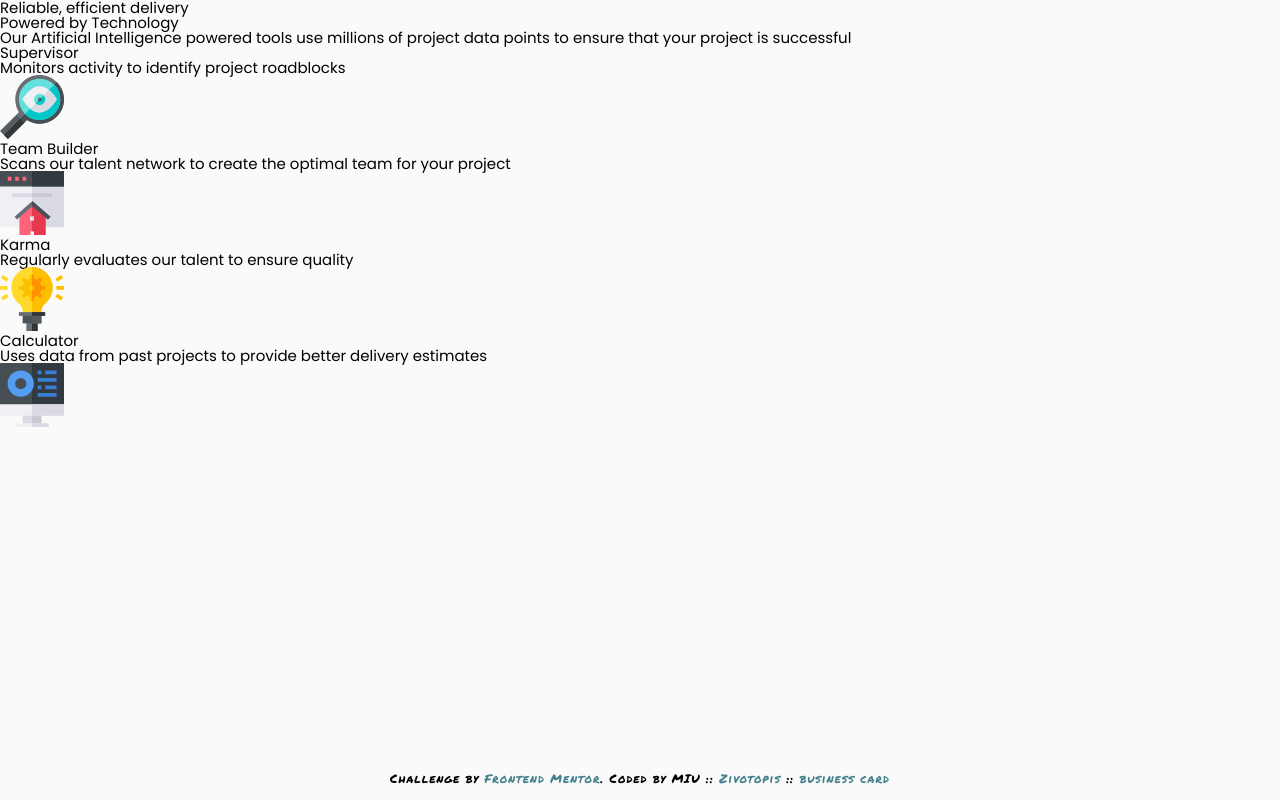
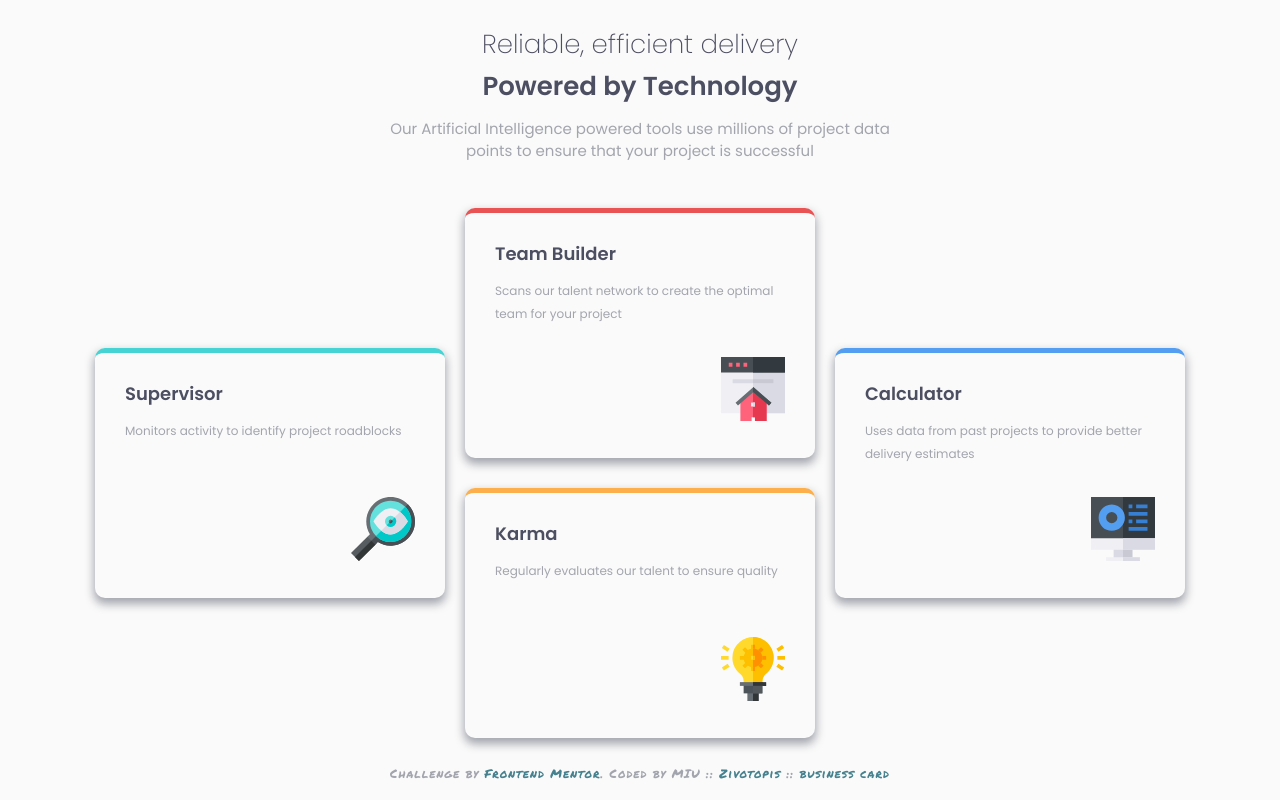
Before and after one commit to MIU-cz/fem-four-card-feature-section-master, a plain HTML site: page index.html in a window 1280 px wide. Drawn offline with Linux system fonts and the light colour scheme.

Commit message:
update: scss note: wrong adaptive grid !!!

```diff
--- a/css/style.scss
+++ b/css/style.scss
@@ -17,8 +17,8 @@ $Orange: hsl(34, 97%, 64%);
 $Blue: hsl(212, 86%, 64%);
 
 // ### Neutral
-$Very-Dark-Blue: hsl(234, 12%, 34%); //headers & shadows
-$Grayish-Blue: hsl(229, 6%, 66%); //text
+$Very-Dark-Blue: hsl(234, 12%, 34%); //headers
+$Grayish-Blue: hsl(229, 6%, 66%); //text & shadows
 $Very-Light-Gray: hsl(0, 0%, 98%); //background-color
 
 // ## Typography
@@ -34,49 +34,170 @@ $margin: 30px;
 $card-width: 350px;
 $card-height: 250px;
 $header-width: 465px;
+$content-width: 1110px;
 
 // ### Body main style
 body {
 	background-color: $Very-Light-Gray;
 	font-family: $font-fam-Poppins;
 	font-size: $font-paragraf;
+	color: $Grayish-Blue;
+	line-height: 1.5em;
 }
 
 .conteiner {
+	width: 100%;
+	height: 100vh;
 }
+
 .flex {
+	display: flex;
 }
+
 .j-center {
+	justify-content: center;
 }
+
 .a-center {
+	align-items: center;
 }
-.content {
+
+// ### grid styles
+.content__grid {
+	width: $content-width;
+	margin: auto 20px;
+	display: grid;
+	grid-template: auto repeat(2, 1fr) / repeat(3, 1fr);
+	justify-items: center;
+	align-items: center;
+
+	@media (max-width: 1150px) {
+		width: 100%;
+		grid-template: auto repeat(2, 1fr) / repeat(2, 1fr);
+	}
+
+	@media (max-width: 768px) {
+		grid-template: auto repeat(4, 1fr) / 1fr;
+	}
 }
-.grid {
+
+.grid__header {
+	grid-column: span 3;
+
+	@media (max-width: 1150px) {
+		grid-column: span 2;
+	}
+
+	@media (max-width: 768px) {
+		grid-column: 1;
+		width: 100%;
+	}
 }
-.grid__header {
+
+@mixin title {
+	font-size: $font-title;
+	color: $Very-Dark-Blue;
+	margin-bottom: $margin - 10px;
 }
+
 .header_content {
+	width: $card-width * 1.5;
+	text-align: center;
+
+	& h1 {
+		@include title();
+		font-weight: $fw200;
+	}
+
+	& h2 {
+		@include title();
+		font-weight: $fw600;
+	}
+
+	& p {
+		margin-bottom: $margin * 1.5;
+	}
+
+	@media (max-width: 768px) {
+		width: 100%;
+	}
 }
+
 .grid__item {
+	margin-bottom: $margin;
+
+	@media (max-width: 768px) {
+		width: 100%;
+	}
 }
+
 .row-2 {
+	grid-row: span 2;
+
+	@media (max-width: 1150px) {
+		grid-row: 1;
+	}
 }
+
+.order-2 {
+	order: 2;
+
+	@media (max-width: 1150px) {
+		order: 0;
+	}
+}
+
+// ### card content styles
 .item_card {
+	max-width: $card-width;
+	height: $card-height;
+	padding: $margin;
+	border-top: solid 5px;
+	border-radius: 10px;
+	overflow: hidden;
+	box-shadow: 0 5px 10px 1px $Grayish-Blue;
+	flex-wrap: wrap;
+	align-content: space-between;
 }
+
 .Supervisor {
+	border-color: $Cyan;
 }
+
+.Team-Builder {
+	border-color: $Red;
+}
+
+.Karma {
+	border-color: $Orange;
+}
+
+.Calculator {
+	border-color: $Blue;
+}
+
 .card_header {
+	width: 100%;
+	margin-bottom: $margin/2;
+
+	& h3 {
+		font-size: $font-paragraf + 3;
+		font-weight: $fw600;
+		color: $Very-Dark-Blue;
+	}
 }
-.card-description {
+
+.card_description {
+	& p {
+		font-size: $font-paragraf - 3;
+	}
 }
-.card_image {
+
+.item_card_image {
+	margin: 0 0 0 auto;
 }
-.Team {
-}
-.Builder {
-}
-.Karma {
-}
-.Calculator {
-}
+
+// ### attribution restyling
+// .attribution {
+// 	position: relative;
+// }
--- a/index.html
+++ b/index.html
@@ -14,22 +14,13 @@
 
 <body>
   <main class="conteiner flex j-center a-center">
-    <div class="content grid">
+    <div class="content__grid">
+
       <!-- ### headers -->
       <div class="grid__header">
         <div class="header_content">
           <h1>Reliable, efficient delivery</h1>
-        </div>
-      </div>
-
-      <div class="grid__header">
-        <div class="header_content">
           <h2>Powered by Technology</h2>
-        </div>
-      </div>
-
-      <div class="grid__header">
-        <div class="header_content">
           <p>Our Artificial Intelligence powered tools use millions of project data points
             to ensure that your project is successful</p>
         </div>
@@ -37,56 +28,64 @@
 
       <!-- ### cards -->
       <div class="grid__item row-2">
-        <div class="item_card Supervisor">
+        <div class="item_card Supervisor flex">
+          <div class="item_card_header">
             <div class="card_header">
               <h3>Supervisor</h3>
             </div>
-          <div class="card-description">
+            <div class="card_description">
               <p>Monitors activity to identify project roadblocks</p>
             </div>
-          <div class="card_image">
+          </div>
+          <div class="item_card_image">
             <img src="images/icon-supervisor.svg" alt="icon-supervisor">
           </div>
         </div>
       </div>
 
       <div class="grid__item">
-        <div class="item_card Team Builder">
+        <div class="item_card Team-Builder flex">
+          <div class="item_card_header">
             <div class="card_header">
               <h3>Team Builder</h3>
             </div>
-          <div class="card-description">
+            <div class="card_description">
               <p>Scans our talent network to create the optimal team for your project</p>
             </div>
-          <div class="card_image">
+          </div>
+          <div class="item_card_image">
             <img src="images/icon-team-builder.svg" alt="icon-team-builder">
           </div>
         </div>
       </div>
 
-      <div class="grid__item">
-        <div class="item_card Karma">
+      <div class="grid__item order-2">
+        <div class="item_card Karma flex">
+          <div class="item_card_header">
             <div class="card_header">
               <h3>Karma</h3>
             </div>
-          <div class="card-description">
+            <div class="card_description">
               <p>Regularly evaluates our talent to ensure quality</p>
             </div>
-          <div class="card_image">
+          </div>
+          <div class="item_card_image">
             <img src="images/icon-karma.svg" alt="icon-karma">
           </div>
         </div>
       </div>
 
       <div class="grid__item row-2">
-        <div class="item_card Calculator">
+        <div class="item_card Calculator flex">
+          <div class="item_card_header">
             <div class="card_header">
               <h3>Calculator</h3>
             </div>
-          <div class="card-description">
+            <div class="card_description">
               <p>Uses data from past projects to provide better delivery estimates</p>
             </div>
-          <div class="card_image">
+          </div>
+          <div class="item_card_image">
             <img src="images/icon-calculator.svg" alt="icon-calculator">
           </div>
         </div>
```
Also changed, not shown: css/style.css, 1 other file. Lines whose indentation alone changed are shown as unchanged.
